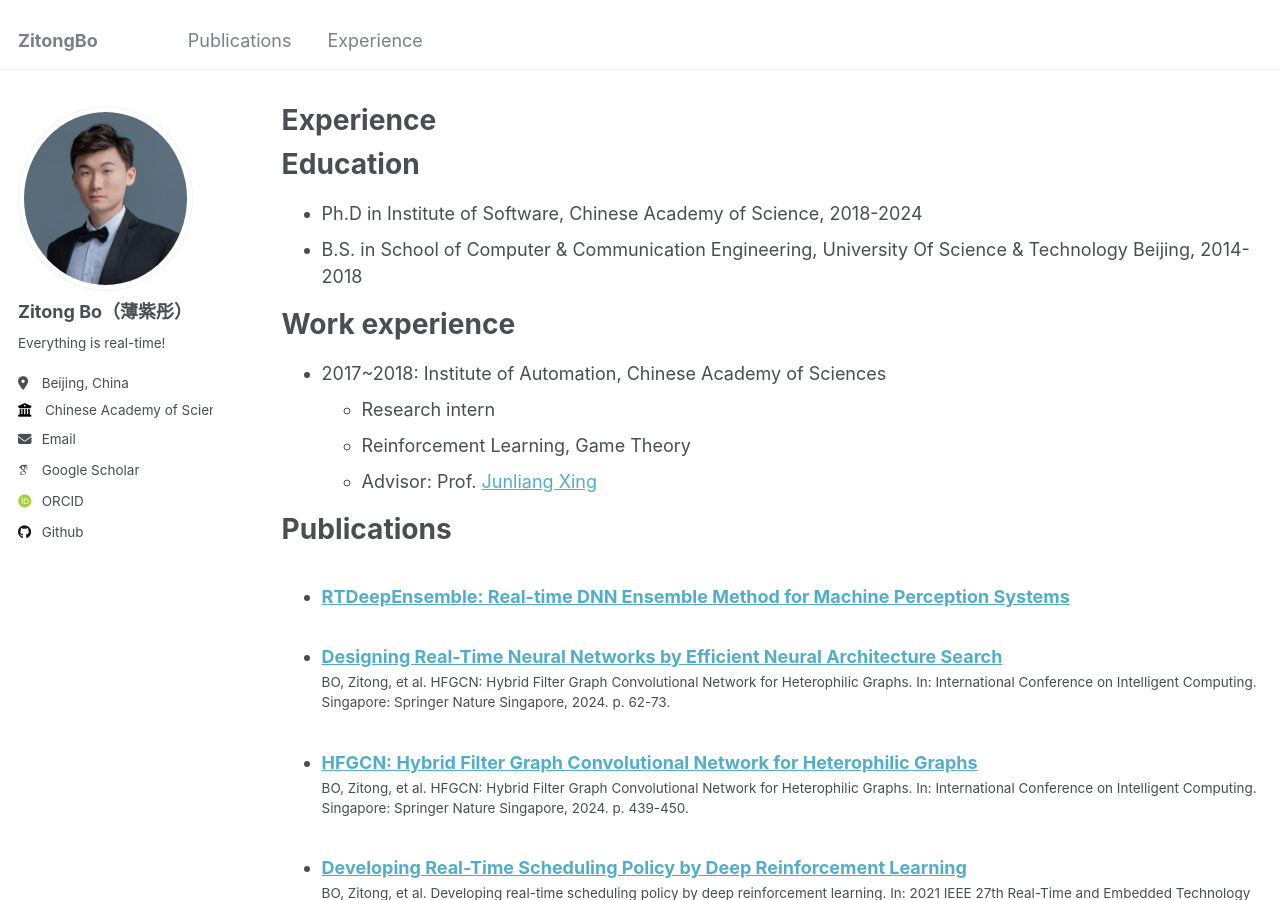
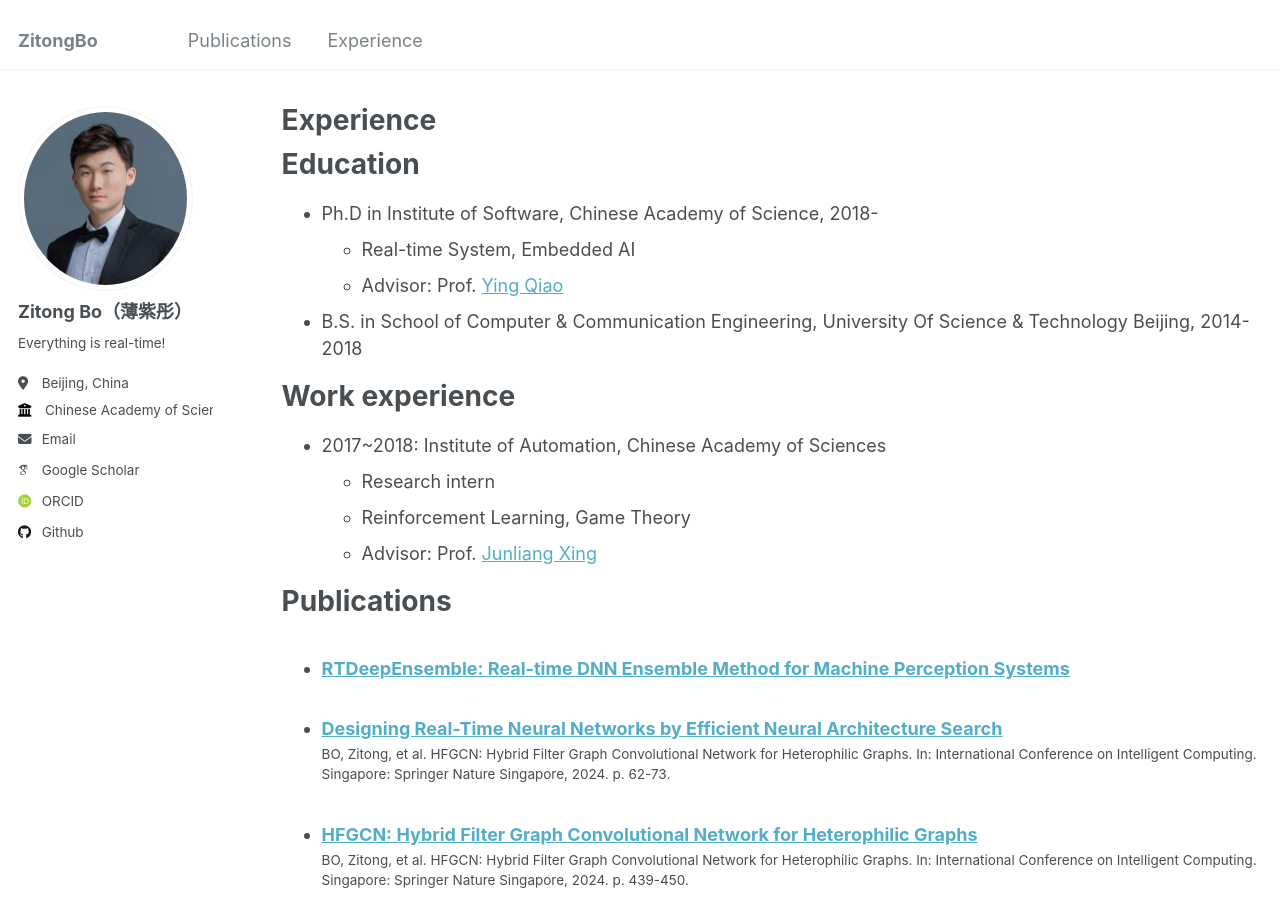
Before and after one commit to ZitongBo/ZitongBo.github.io, a Jekyll site: the page built from _pages/cv.md, in a window 1280 px wide and 900 px high. Built offline with Jekyll 4.4.1, drawn with Linux system fonts in a browser that asks for light colours; some web fonts are replaced.

Commit message:
Update cv.md

```diff
--- a/_pages/cv.md
+++ b/_pages/cv.md
@@ -11,7 +11,9 @@ redirect_from:
 
 Education
 ======
-* Ph.D in Institute of Software, Chinese Academy of Science, 2018-2024
+* Ph.D in Institute of Software, Chinese Academy of Science, 2018-
+  * Real-time System, Embedded AI
+  * Advisor: Prof. [Ying Qiao](https://people.ucas.ac.cn/~yqiao)
 * B.S. in School of Computer & Communication Engineering, University Of Science & Technology Beijing, 2014-2018
 
 Work experience
```
